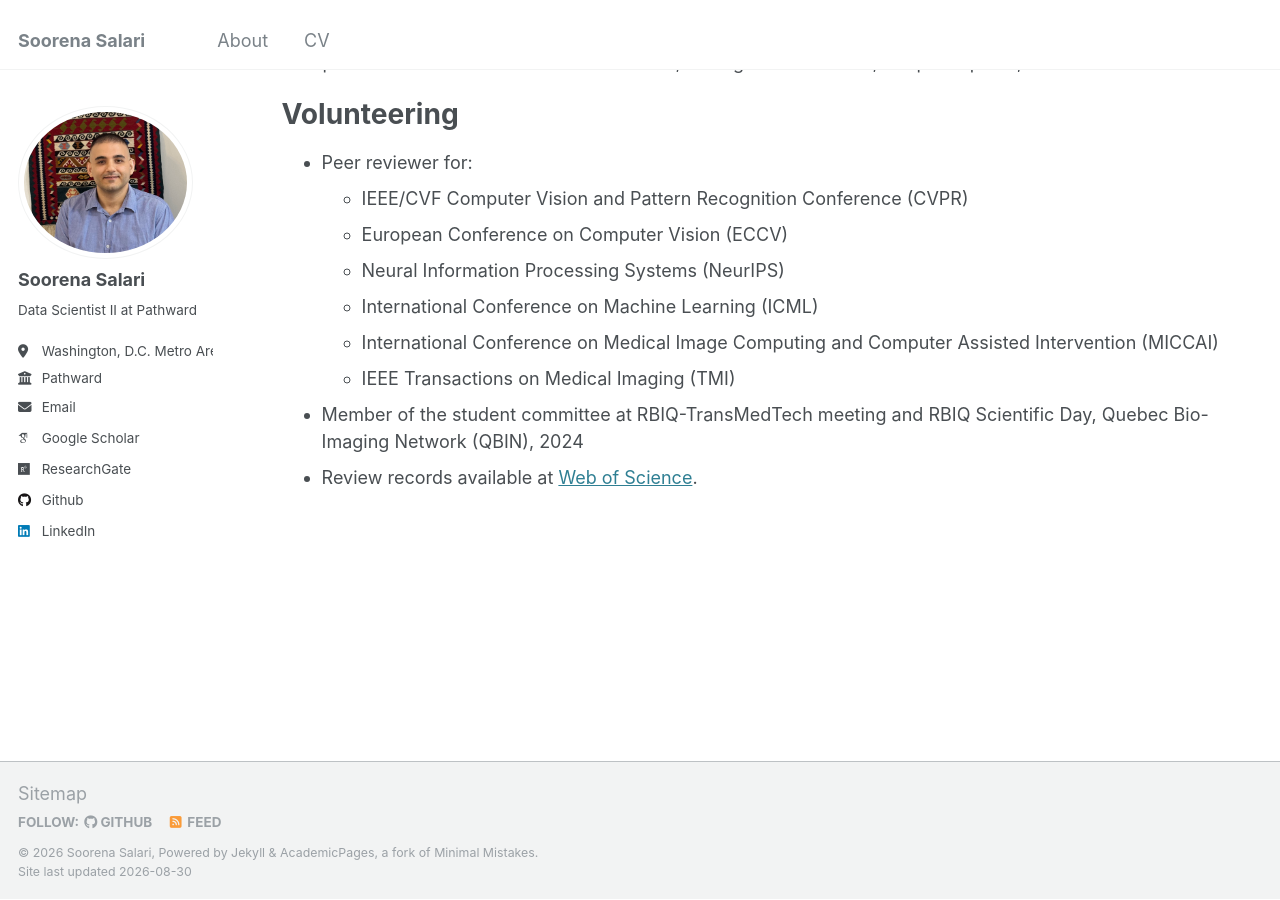
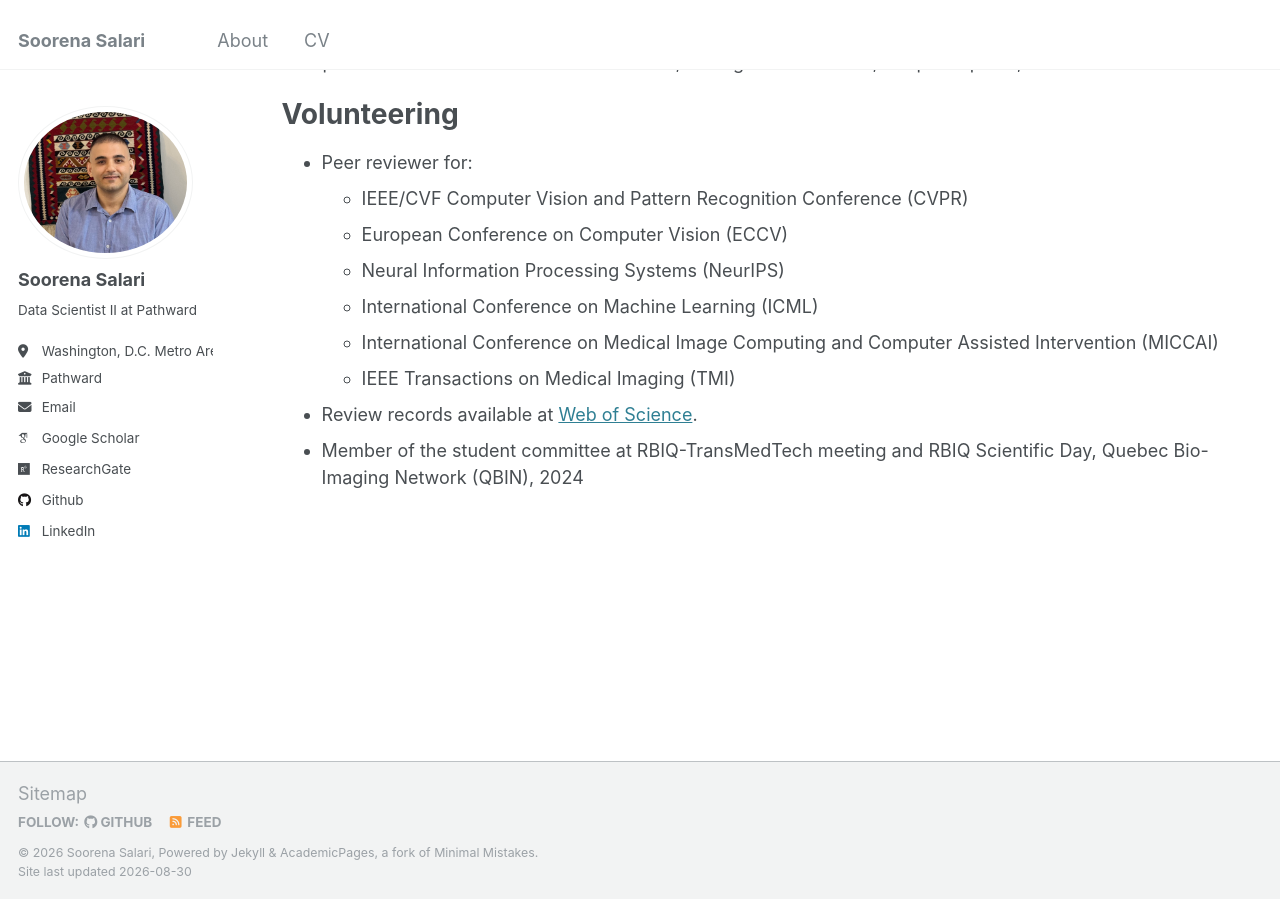
Before and after one commit to soorenasalari/soorenasalari.github.io, a Jekyll site: the page built from _pages/cv.md, in a window 1280 px wide and 900 px high, scrolled down 3908 px. Built offline with Jekyll 4.4.1, drawn with Linux system fonts in a browser that asks for light colours; some web fonts are replaced.

Commit message:
Update cv.md
Signed-off-by: Soorena Salari <73616711+soorenasalari@users.noreply.github.com>

```diff
--- a/_pages/cv.md
+++ b/_pages/cv.md
@@ -162,5 +162,5 @@ Volunteering
   - International Conference on Medical Image Computing and Computer Assisted Intervention (MICCAI)
   - IEEE Transactions on Medical Imaging (TMI)
 
+* Review records available at [Web of Science](https://www.webofscience.com/wos/author/record/AAG-3226-2019).
 * Member of the student committee at RBIQ-TransMedTech meeting and RBIQ Scientific Day, Quebec Bio-Imaging Network (QBIN), 2024
-* Review records available at [Web of Science](https://www.webofscience.com/wos/author/record/AAG-3226-2019).
```
